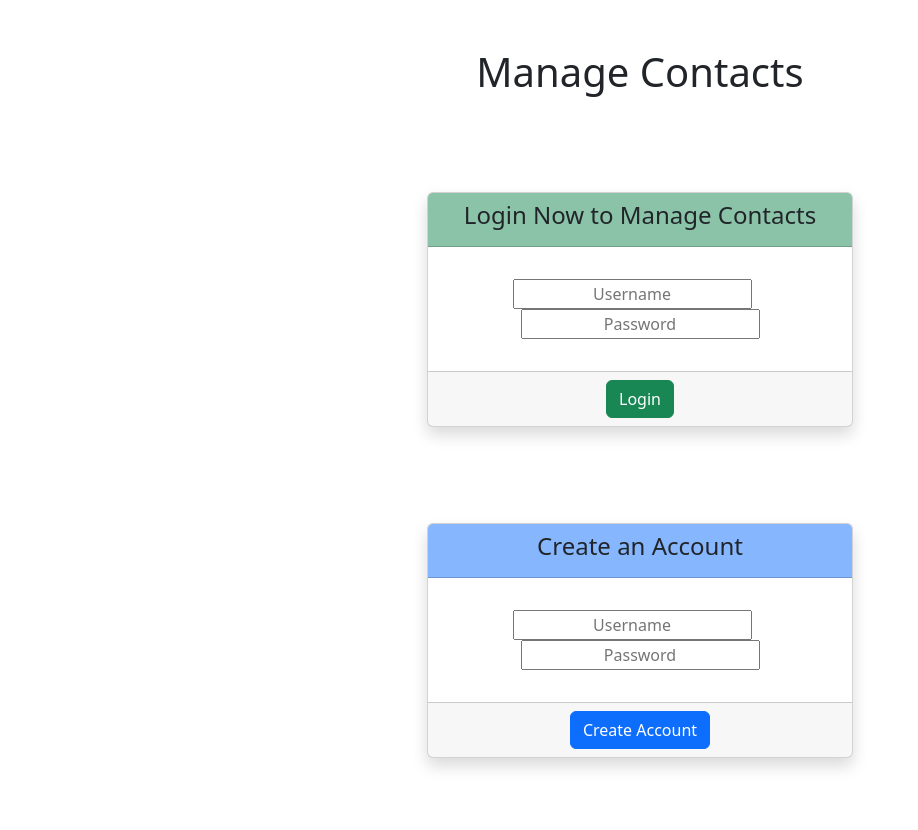
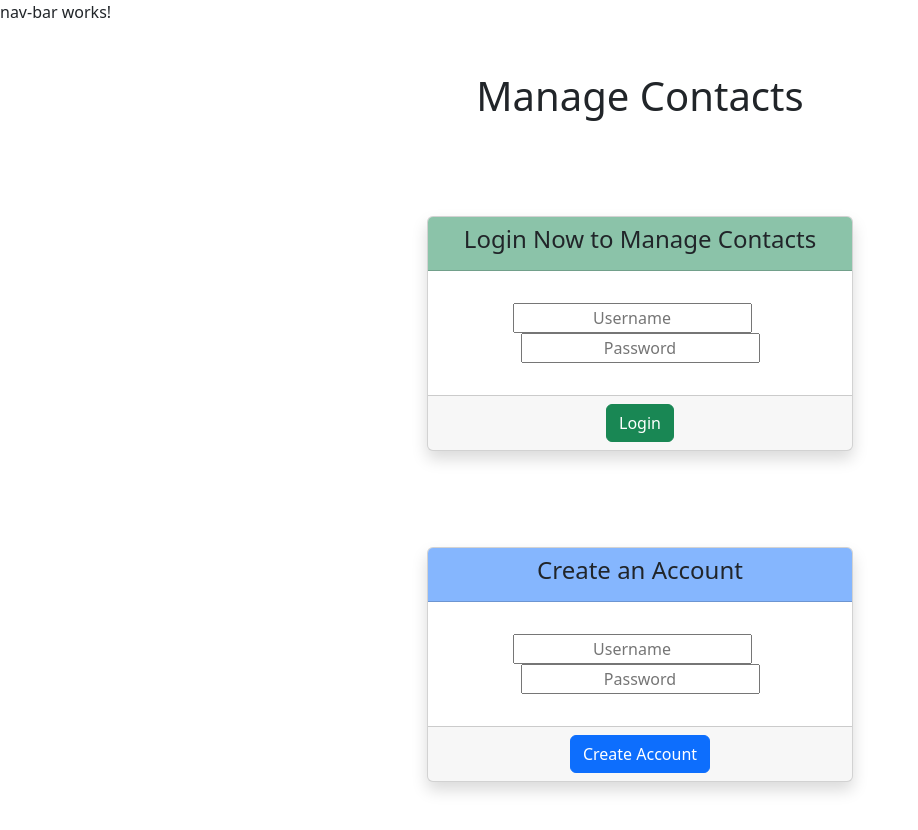
Before and after one commit to york-b2e-optum-sept-2022/douar-moua-contacts-fe, an Angular app: page / in a window 1280 px wide. Shown: the whole page, without its empty margins (0-918 px from the left). Before the commit the page ends 806 px from the top, so only its background shows below. Built offline with nearby package versions, Linux system fonts and the light colour scheme.

Commit message:
ng g c nav-bar app comp render nav-bar

```diff
--- a/src/app/app.component.html
+++ b/src/app/app.component.html
@@ -1,3 +1,5 @@
+<app-nav-bar></app-nav-bar>
+
 <div *ngIf="isLoggedIn == false">
   <app-login></app-login>
   <app-create-account></app-create-account>
--- a/src/app/app.module.ts
+++ b/src/app/app.module.ts
@@ -8,13 +8,15 @@
 import { CreateAccountComponent } from './Account-Components/create-account/create-account.component';
 import { LoginComponent } from './Account-Components/login/login.component';
 import { ContactComponent } from './Contact-Components/contact/contact.component';
+import { NavBarComponent } from './nav-bar/nav-bar.component';
 
 @NgModule({
   declarations: [
     AppComponent,
     CreateAccountComponent,
     LoginComponent,
-    ContactComponent
+    ContactComponent,
+    NavBarComponent
   ],
   imports: [
     BrowserModule,
--- /dev/null
+++ b/src/app/nav-bar/nav-bar.component.html
@@ -0,0 +1 @@
+<p>nav-bar works!</p>
--- /dev/null
+++ b/src/app/nav-bar/nav-bar.component.ts
@@ -0,0 +1,15 @@
+import { Component, OnInit } from '@angular/core';
+
+@Component({
+  selector: 'app-nav-bar',
+  templateUrl: './nav-bar.component.html',
+  styleUrls: ['./nav-bar.component.css']
+})
+export class NavBarComponent implements OnInit {
+
+  constructor() { }
+
+  ngOnInit(): void {
+  }
+
+}
```
Also changed, not shown: src/app/nav-bar/nav-bar.component.css (added), 1 other file (tests, documents, lock files or other folders).
